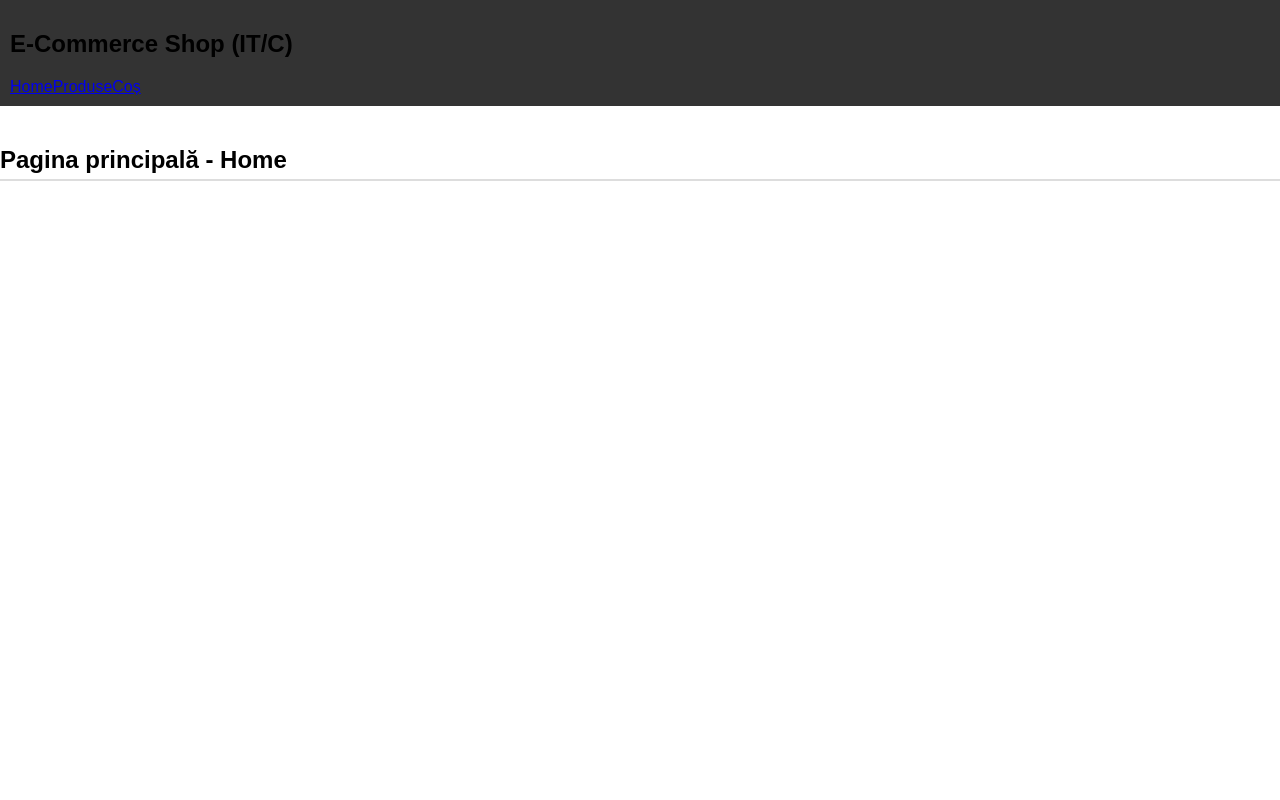
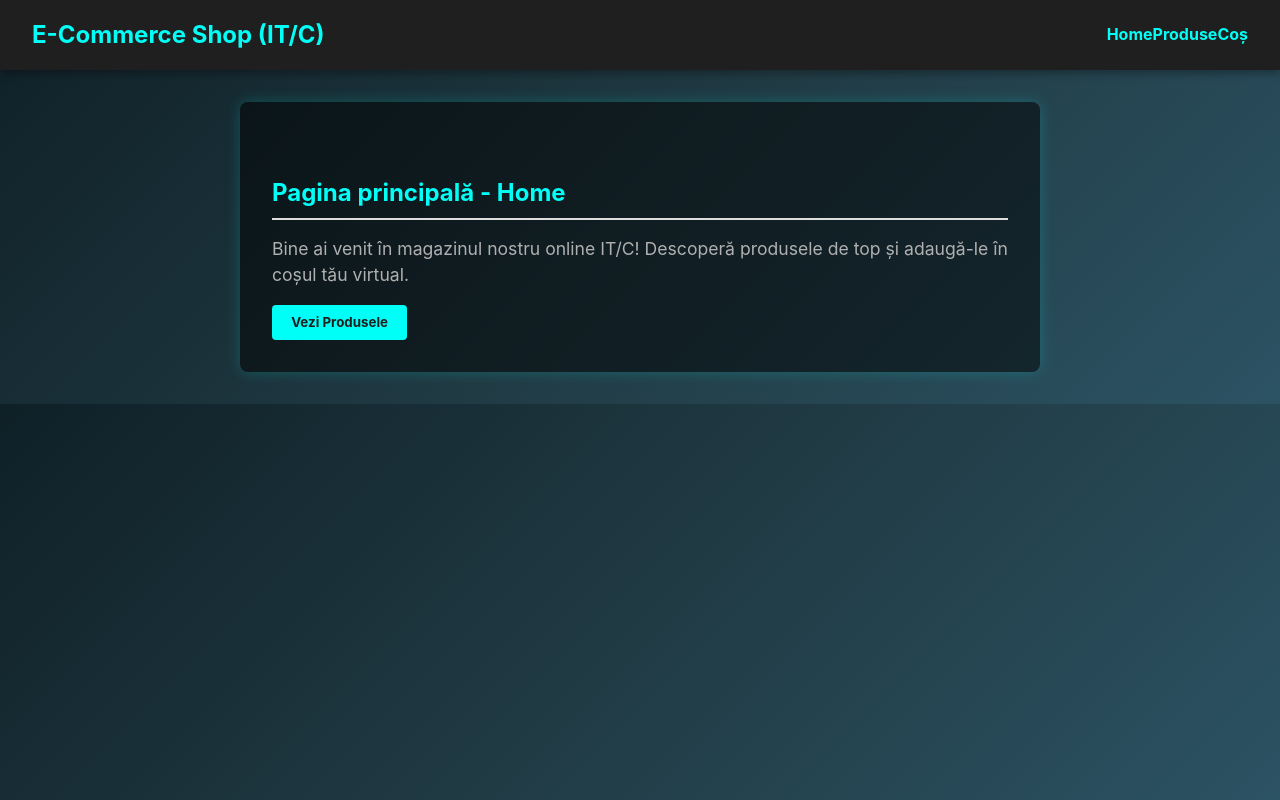
Before and after one commit to Stefan1898/ecommerce-shop-itc, a React (Create React App) app: page / in a window 1280 px wide. Built offline with nearby package versions, Linux system fonts and the light colour scheme.

Commit message:
Update: stiluri și îmbunătățiri vizuale IT/C

```diff
--- a/src/App.css
+++ b/src/App.css
@@ -1,31 +1,120 @@
-.App {
-  text-align: center;
+/* Reset general */
+* {
+  box-sizing: border-box;
+  margin: 0;
+  padding: 0;
 }
 
-.App-logo {
-  height: 40vmin;
-  pointer-events: none;
+body {
+  font-family: "Inter", sans-serif;
+  background: linear-gradient(135deg, #0f2027, #203a43, #2c5364);
+  color: #e0e0e0;
+  line-height: 1.6;
 }
 
-@media (prefers-reduced-motion: no-preference) {
-  .App-logo {
-    animation: App-logo-spin infinite 20s linear;
-  }
+/* Navbar - stil dark + tech */
+nav {
+  background: #1f1f1f;
+  color: #00fff7;
+  padding: 1rem 2rem;
+  display: flex;
+  justify-content: space-between;
+  align-items: center;
+  box-shadow: 0 4px 8px rgba(0, 0, 0, 0.3);
 }
 
+nav ul {
+  list-style: none;
+  display: flex;
+  gap: 1.2rem;
+}
+
+nav a {
+  color: #00fff7;
+  text-decoration: none;
+  font-weight: bold;
+  transition: 0.3s;
+}
+
+nav a:hover {
+  color: #00bcd4;
+  text-shadow: 0 0 5px #00bcd4;
+}
+
+/* Container de conținut */
+.container {
+  background: rgba(30, 30, 30, 0.9);
+  border-radius: 8px;
+  padding: 2rem;
+  margin: 2rem auto;
+  max-width: 800px;
+  box-shadow: 0 4px 12px rgba(0, 0, 0, 0.4);
+}
+
+/* Titluri */
+h2 {
+  color: #00fff7;
+  margin-bottom: 1rem;
+}
+
+/* Liste / produse / coș */
+ul li {
+  background-color: rgba(255, 255, 255, 0.05);
+  padding: 0.6rem 1rem;
+  margin-bottom: 0.5rem;
+  border-left: 4px solid #00fff7;
+  transition: 0.3s;
+}
+
+ul li:hover {
+  background-color: rgba(0, 255, 247, 0.1);
+  cursor: pointer;
+}
+
+/* Butoane */
+button {
+  background: #00fff7;
+  color: #1f1f1f;
+  border: none;
+  padding: 0.6rem 1.2rem;
+  border-radius: 4px;
+  cursor: pointer;
+  transition: 0.3s;
+  font-weight: bold;
+}
+
+button:hover {
+  background: #00bcd4;
+  color: #fff;
+  box-shadow: 0 0 10px #00bcd4;
+}
+
+/* Efect glow pentru linkuri */
+a,
+button {
+  font-family: "Inter", sans-serif;
+}
+
+/* Efect special pentru App-header */
 .App-header {
-  background-color: #282c34;
+  background: transparent;
   min-height: 100vh;
   display: flex;
   flex-direction: column;
   align-items: center;
   justify-content: center;
   font-size: calc(10px + 2vmin);
-  color: white;
+}
+
+/* Animația veche de logo dacă vrei să o păstrezi */
+.App-logo {
+  height: 40vmin;
+  pointer-events: none;
+  animation: App-logo-spin infinite 20s linear;
 }
 
 .App-link {
-  color: #61dafb;
+  color: #00fff7;
 }
 
 @keyframes App-logo-spin {
--- a/src/App.js
+++ b/src/App.js
@@ -3,6 +3,7 @@ import Home from "./pages/Home.jsx";
 import Products from "./pages/Products.jsx";
 import Cart from "./pages/Cart.jsx";
 import Navbar from "./components/Navbar.jsx";
+import "./App.css";
 
 function App() {
   return (
--- a/src/components/Navbar.jsx
+++ b/src/components/Navbar.jsx
@@ -1,5 +1,6 @@
 import React from "react";
 import { Link } from "react-router-dom";
+
 
 function Navbar() {
   return (
--- /dev/null
+++ b/src/pages/Home.css
@@ -0,0 +1,38 @@
+.home-container {
+  background: rgba(0, 0, 0, 0.5);
+  margin: 2rem auto;
+  padding: 2rem;
+  border-radius: 8px;
+  box-shadow: 0 0 15px rgba(0, 255, 247, 0.2);
+  max-width: 800px;
+  color: #e0e0e0;
+}
+
+.home-container h2 {
+  color: #00fff7;
+  margin-bottom: 1rem;
+}
+
+.home-container p {
+  font-size: 1.1rem;
+  line-height: 1.5;
+  color: #b0b0b0;
+}
+
+.home-container button {
+  background: #00fff7;
+  color: #1f1f1f;
+  border: none;
+  padding: 0.6rem 1.2rem;
+  border-radius: 4px;
+  cursor: pointer;
+  transition: 0.3s;
+  font-weight: bold;
+  margin-top: 1rem;
+}
+
+.home-container button:hover {
+  background: #00bcd4;
+  color: #fff;
+  box-shadow: 0 0 10px #00bcd4;
+}
--- a/src/pages/Home.jsx
+++ b/src/pages/Home.jsx
@@ -1,5 +1,14 @@
+import React from "react";
+import "./Home.css"; // ✅ importă fișierul CSS
+
 function Home() {
-    return <h2>Pagina principală - Home</h2>;
-  }
+  return (
+    <div className="home-container">
+      <h2>Pagina principală - Home</h2>
+      <p>Bine ai venit în magazinul nostru online IT/C! Descoperă produsele de top și adaugă-le în coșul tău virtual.</p>
+      <button>Vezi Produsele</button>
+    </div>
+  );
+}
 
-  export default Home;
+export default Home;
```
